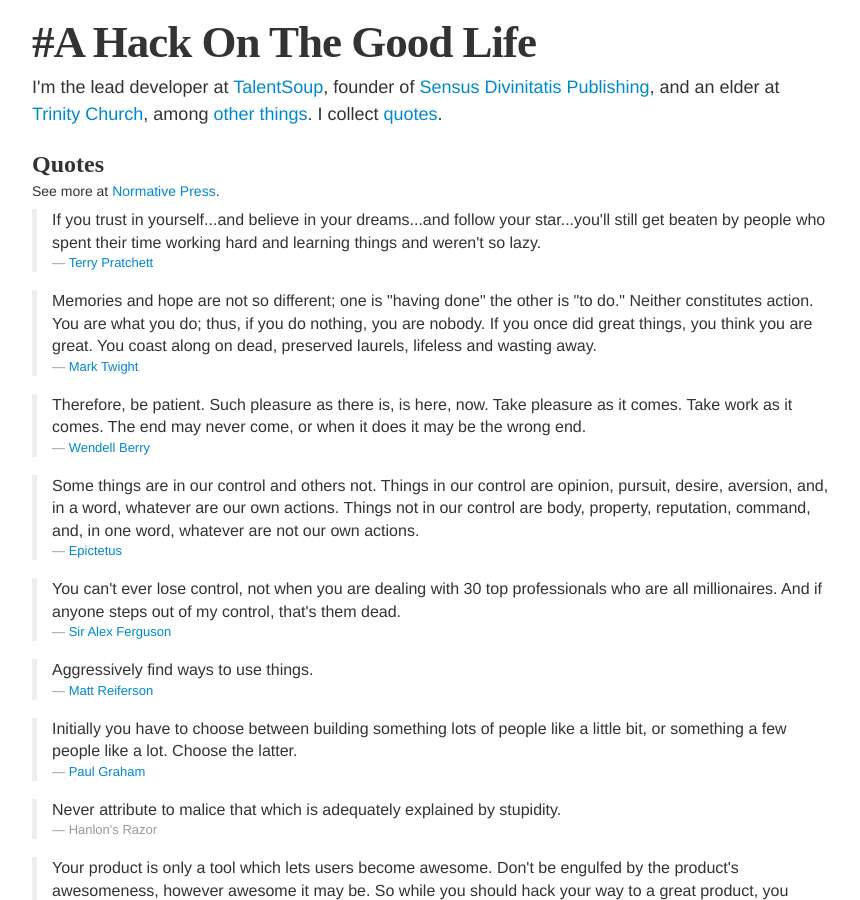
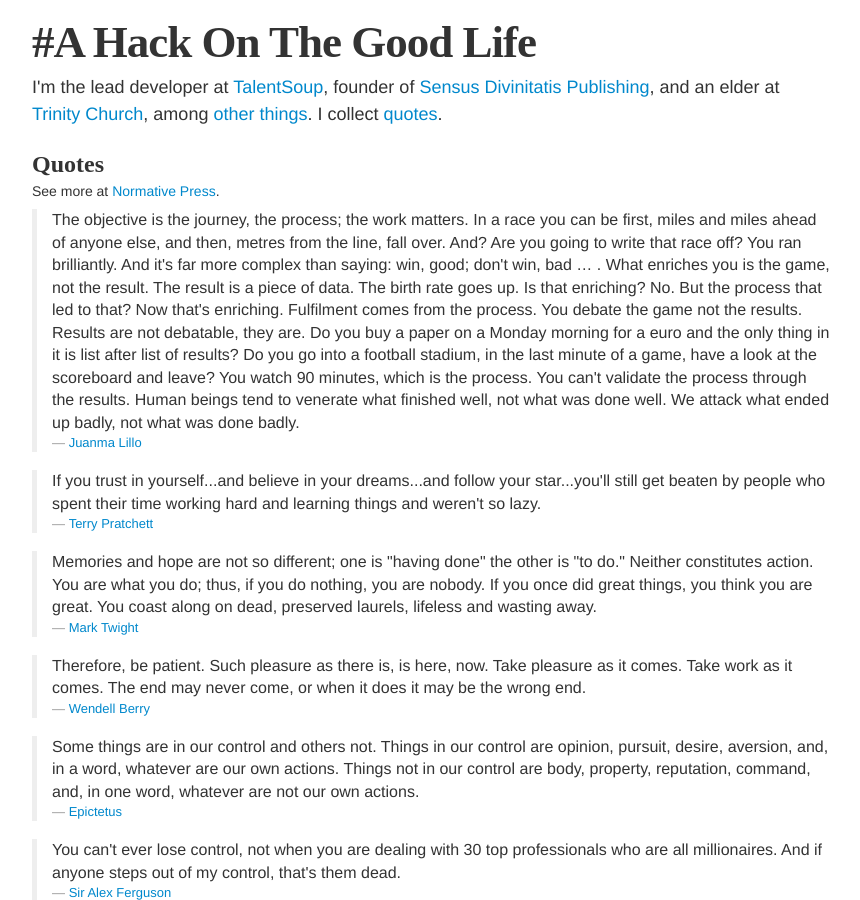
Before and after one commit to speric/speric.github.com, a Jekyll site: the page built from quotes.html, in a window 1280 px wide and 900 px high. Shown: the whole window, without its empty margins (208-1068 px from the left). Built offline with Jekyll 4.4.1, drawn with Linux system fonts in a browser that asks for light colours; some web fonts are replaced; Markdown is read by kramdown in place of the engine named in the settings.

Commit message:
The objective is the journey

```diff
--- a/quotes.html
+++ b/quotes.html
@@ -6,6 +6,11 @@ title: "Quotes | Eric Farkas"
 <h2>Quotes</h2>
 
 <p>See more at <a href="http://normativepress.com">Normative Press</a>.</p>
+
+<blockquote>
+  <p>The objective is the journey, the process; the work matters. In a race you can be first, miles and miles ahead of anyone else, and then, metres from the line, fall over. And? Are you going to write that race off? You ran brilliantly. And it's far more complex than saying: win, good; don't win, bad … . What enriches you is the game, not the result. The result is a piece of data. The birth rate goes up. Is that enriching? No. But the process that led to that? Now that's enriching. Fulfilment comes from the process. You debate the game not the results. Results are not debatable, they are. Do you buy a paper on a Monday morning for a euro and the only thing in it is list after list of results? Do you go into a football stadium, in the last minute of a game, have a look at the scoreboard and leave? You watch 90 minutes, which is the process. You can't validate the process through the results. Human beings tend to venerate what finished well, not what was done well. We attack what ended up badly, not what was done badly.</p>
+  <small><a href="http://www.guardian.co.uk/football/blog/2013/apr/10/th-question-players-tactics-jonathan-wilson">Juanma Lillo</a></small>
+</blockquote>
 
 <blockquote>
   <p>If you trust in yourself...and believe in your dreams...and follow your star...you'll still get beaten by people who spent their time working hard and learning things and weren't so lazy.</p>
```
